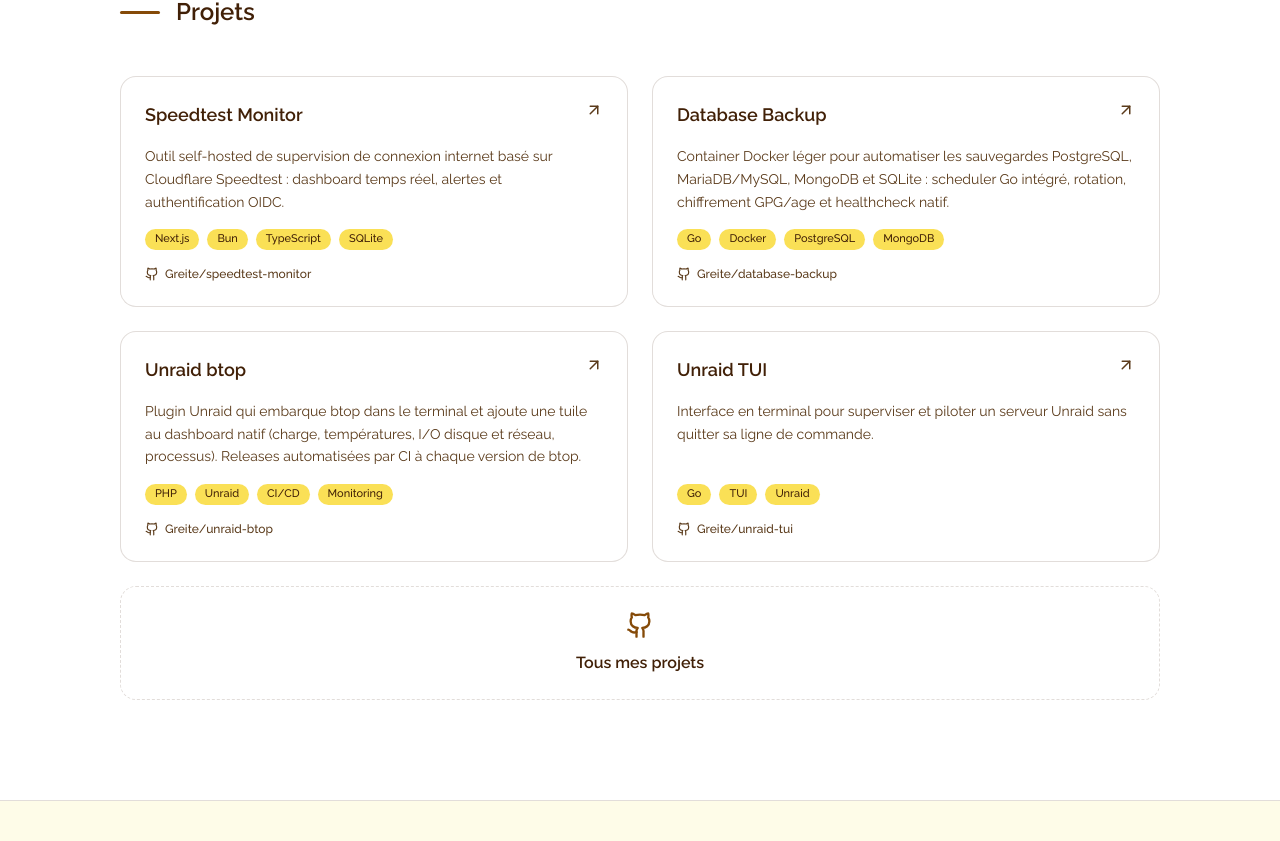
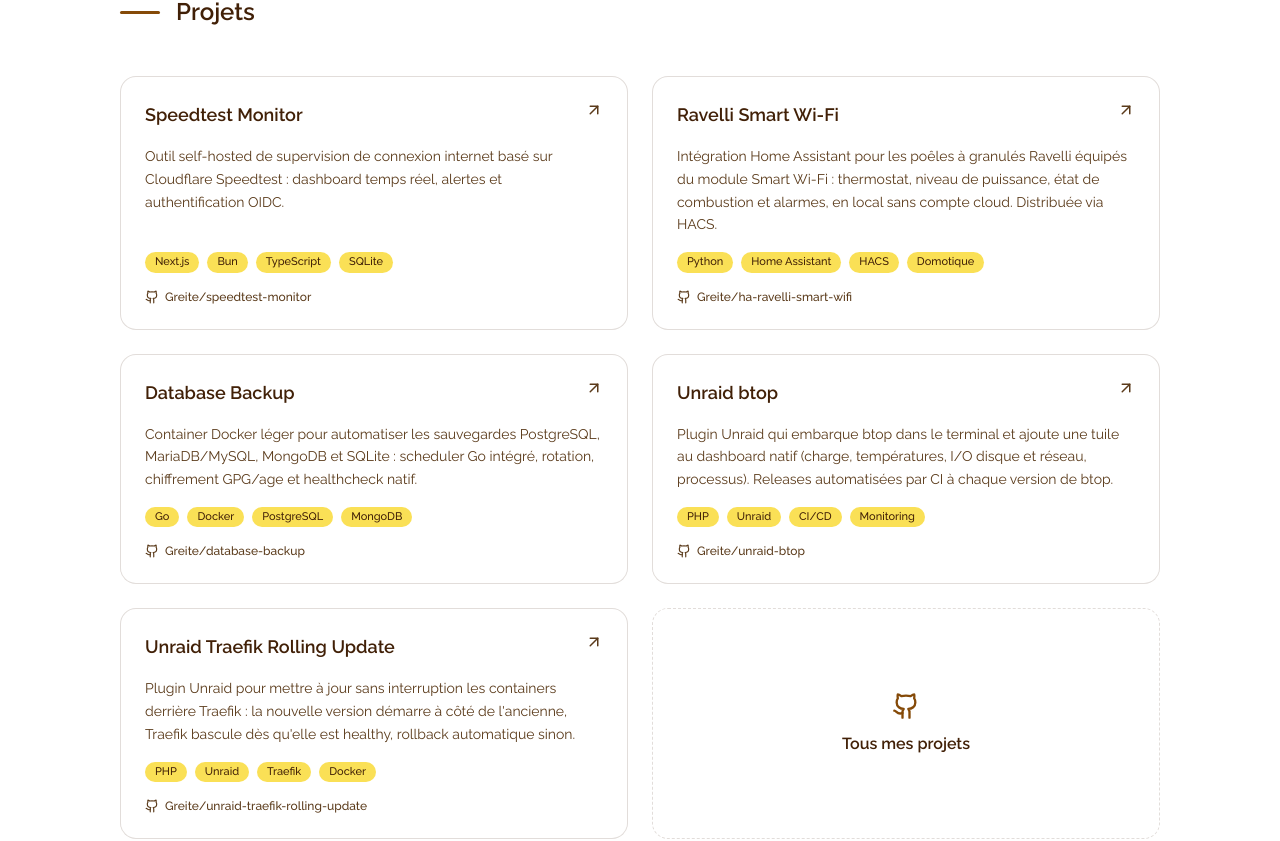
Before and after one commit to Greite/portfolio, a Next.js app: page / in a window 1280 px wide. Shown: the part 2252-3093 px from the top of the page. Built offline with nearby package versions, Linux system fonts and the light colour scheme.

Commit message:
Improve - #PRT-NoId - Replace Unraid TUI with Ravelli Smart Wi-Fi and Unraid Traefik Rolling Update projects

```diff
--- a/components/Projects.tsx
+++ b/components/Projects.tsx
@@ -19,6 +19,13 @@
     repoUrl: 'https://github.com/Greite/speedtest-monitor',
   },
   {
+    name: 'Ravelli Smart Wi-Fi',
+    description:
+      'Intégration Home Assistant pour les poêles à granulés Ravelli équipés du module Smart Wi-Fi : thermostat, niveau de puissance, état de combustion et alarmes, en local sans compte cloud. Distribuée via HACS.',
+    tags: ['Python', 'Home Assistant', 'HACS', 'Domotique'],
+    repoUrl: 'https://github.com/Greite/ha-ravelli-smart-wifi',
+  },
+  {
     name: 'Database Backup',
     description:
       'Container Docker léger pour automatiser les sauvegardes PostgreSQL, MariaDB/MySQL, MongoDB et SQLite : scheduler Go intégré, rotation, chiffrement GPG/age et healthcheck natif.',
@@ -33,11 +40,11 @@
     repoUrl: 'https://github.com/Greite/unraid-btop',
   },
   {
-    name: 'Unraid TUI',
+    name: 'Unraid Traefik Rolling Update',
     description:
-      'Interface en terminal pour superviser et piloter un serveur Unraid sans quitter sa ligne de commande.',
-    tags: ['Go', 'TUI', 'Unraid'],
-    repoUrl: 'https://github.com/Greite/unraid-tui',
+      "Plugin Unraid pour mettre à jour sans interruption les containers derrière Traefik : la nouvelle version démarre à côté de l'ancienne, Traefik bascule dès qu'elle est healthy, rollback automatique sinon.",
+    tags: ['PHP', 'Unraid', 'Traefik', 'Docker'],
+    repoUrl: 'https://github.com/Greite/unraid-traefik-rolling-update',
   },
 ];
 
@@ -105,7 +112,10 @@
           ))}
 
           {/* CTA card vers GitHub */}
-          <li className="stagger-item sm:col-span-2" style={{ animationDelay: `${projects.length * 50}ms` }}>
+          <li
+            className={`stagger-item ${projects.length % 2 === 0 ? 'sm:col-span-2' : ''}`}
+            style={{ animationDelay: `${projects.length * 50}ms` }}
+          >
             <Link
               href="https://github.com/Greite"
               target="_blank"
```
